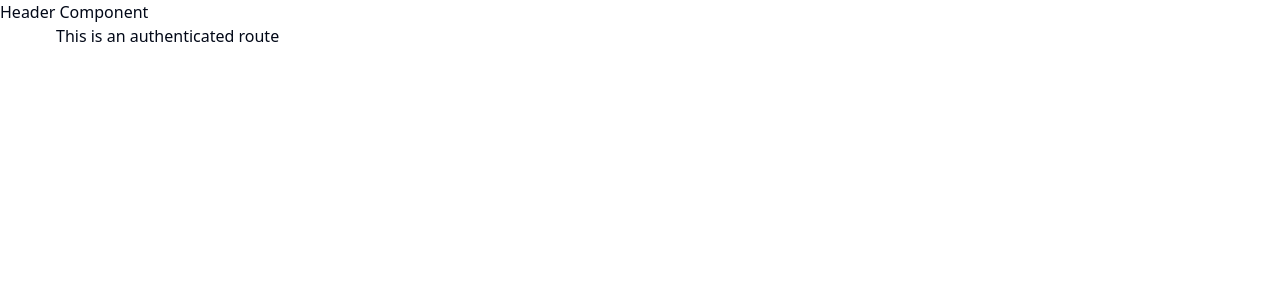
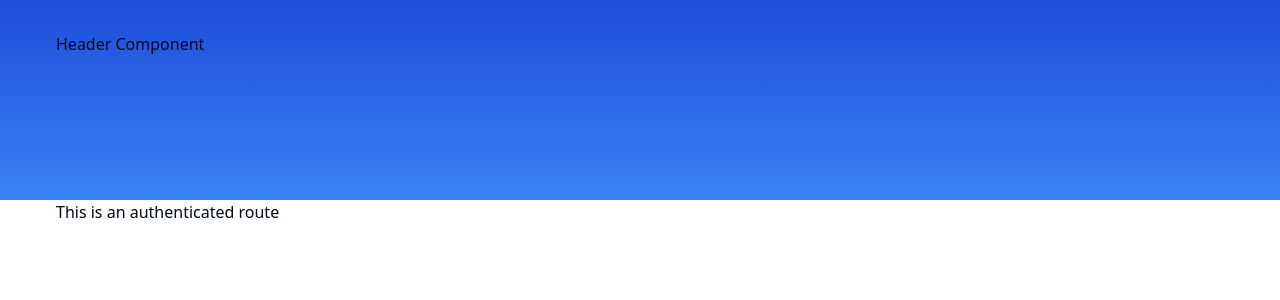
Before and after one commit to ansorokey/finance-manager, a Next.js app: page / in a window 1280 px wide. Shown: the top 300 px of the page. Built offline with nearby package versions, Linux system fonts and the light colour scheme.

Commit message:
some styling

```diff
--- a/components/header.tsx
+++ b/components/header.tsx
@@ -1,7 +1,7 @@
 export const Header = () => {
     return (
-        <div>
+        <header className="bg-gradient-to-b from-blue-700 to-blue-500 px-4 py-8 lg:px-14 pb-36">
             Header Component
-        </div>
+        </header>
     );
 };
```
